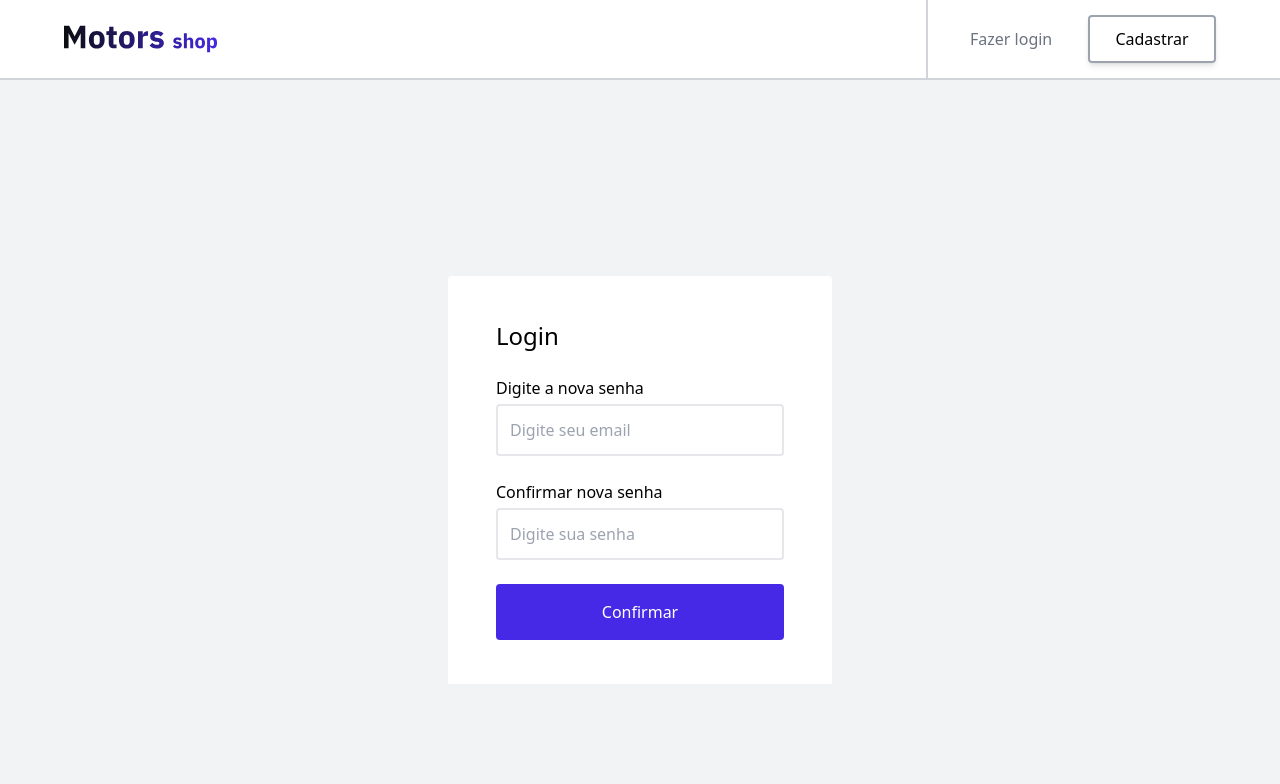
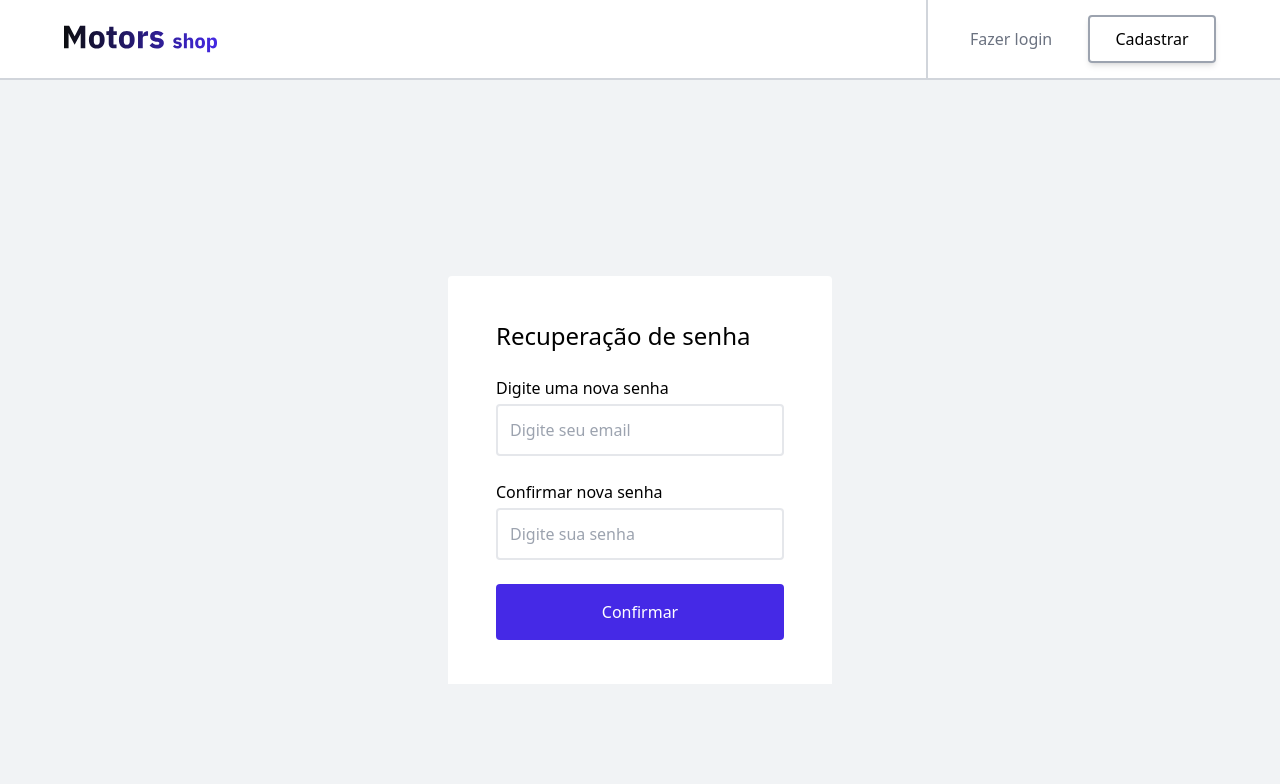
Before and after one commit to motors-shop-grupo1-t14-alex/motors-shop-front-end, a React (Vite) app: page /passwordRecovery in a window 1280 px wide. Shown: the top 784 px of the page. Built offline with nearby package versions, Linux system fonts and the light colour scheme; grey boxes are pictures that could not be loaded.

Commit message:
feat: name changed

```diff
--- a/src/pages/passwordRecoveryPage/index.tsx
+++ b/src/pages/passwordRecoveryPage/index.tsx
@@ -23,10 +23,10 @@ export const RecoveryPassword = (): JSX.Element => {
                     onSubmit={(data) => console.log(data)}
                     inputCSS="flex flex-col transition-all gap-6 pt-8 py-5 px-4 rounded-t bg-white justify-center items-center w-95/100 md:w-1/2 lg:w-1/3 xl:w-30/100 2xl:w-1/4 md:py-11  md:px-12"
                 >
-                    <h2 className="text-2xl w-full">Login</h2>
+                    <h2 className="text-2xl w-full">Recuperação de senha</h2>
                     <section className="w-full relative flex flex-col">
                         <Input
-                            children={"Digite a nova senha"}
+                            children={"Digite uma nova senha"}
                             css="gap-1"
                             id="password"
                             inputCSS="w-full p-3 rounded bg-white border-gray7 border-2"
```
